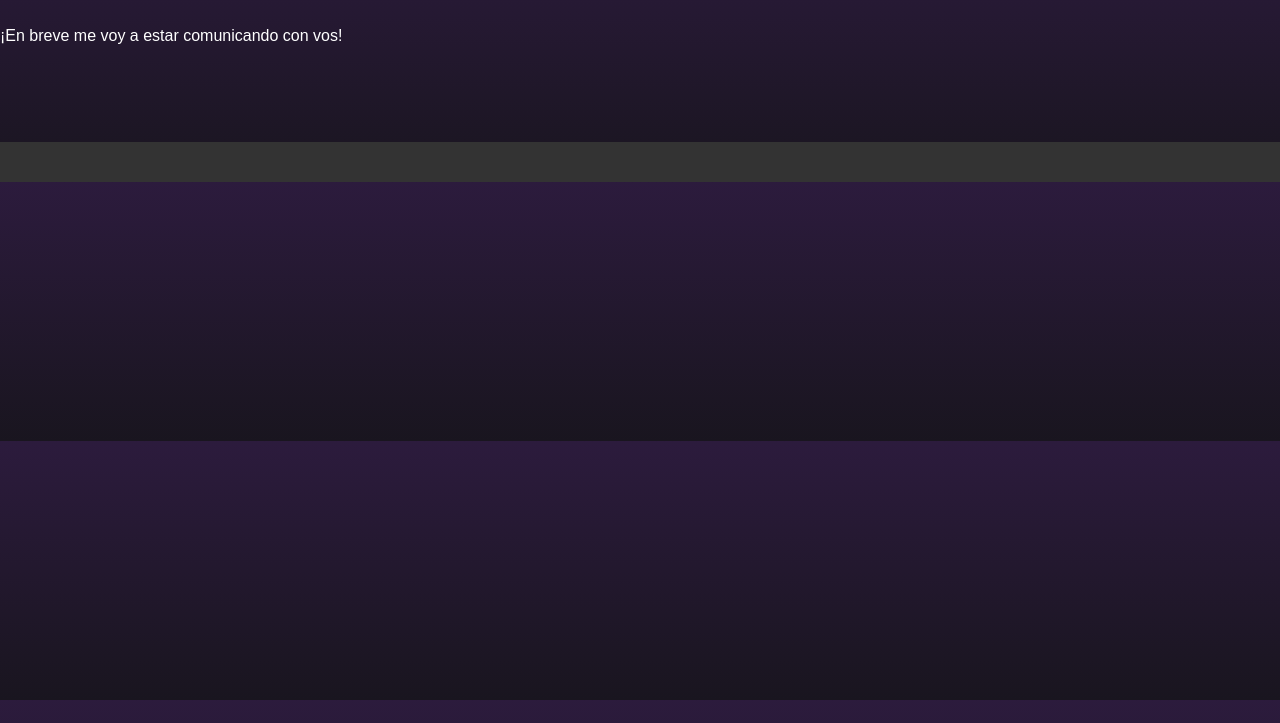
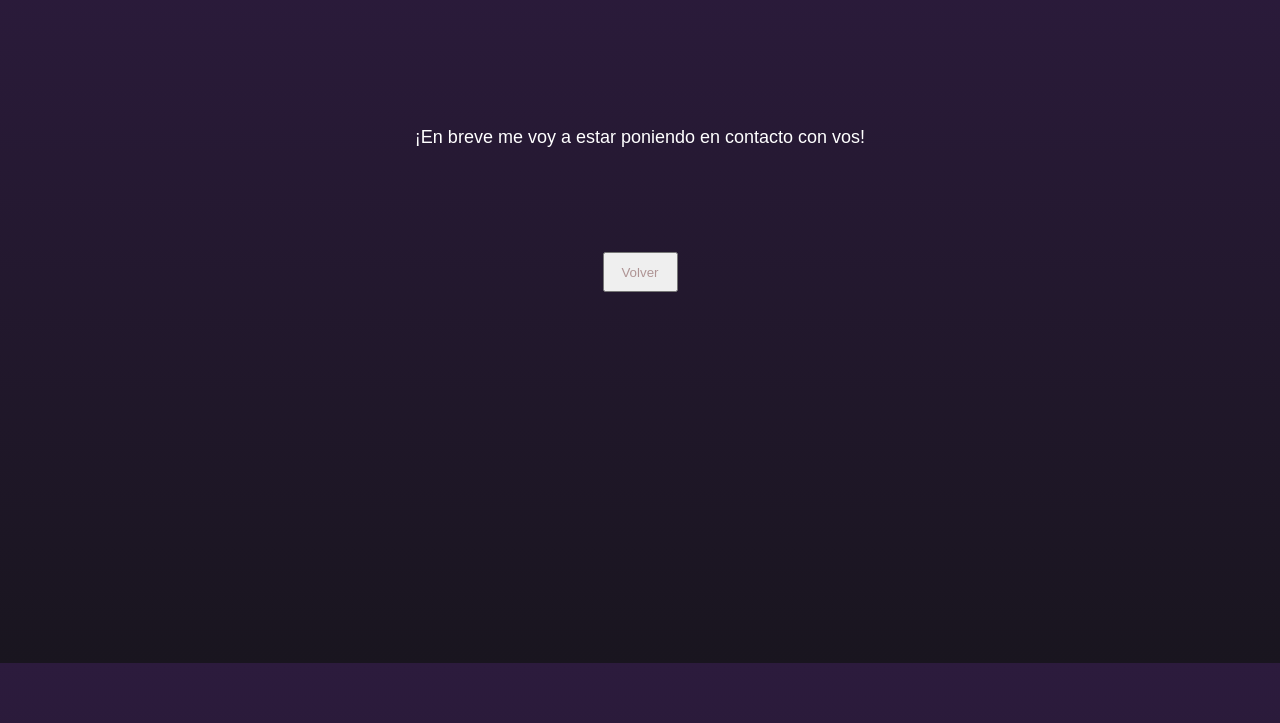
Before and after one commit to baucavallero/Portfolio, a plain HTML site: page recieved.html in a window 1280 px wide. Shown: the part 77-800 px from the top of the page. Drawn offline with Linux system fonts and the light colour scheme.

Commit message:
Actualizo recieved
Actualizo recieved con colores y fuentes.

```diff
--- a/recieved.html
+++ b/recieved.html
@@ -6,9 +6,11 @@
     <title>Gracias!</title>
     <link rel="stylesheet" href="styles.css">
 </head>
-<body>
+<body style="height: 740px;">
     <header><h1>GRACIAS POR COMUNICARTE</h1></header>
-    <p>¡En breve me voy a estar comunicando con vos!</p>
-    <footer></footer>
+    <p style="text-align: center; margin-top: 100px; font-size: large;">¡En breve me voy a estar poniendo en contacto con vos!</p>
+    <div style="text-align: center; margin-top: 100px;">
+    <button style="height: 40px; width: 75px;"><a href="https://baucavallero.github.io/Portfolio/" style="text-decoration: none; color: rgb(175, 148, 148);">Volver</a></button>
+</div>
 </body>
 </html>
```
